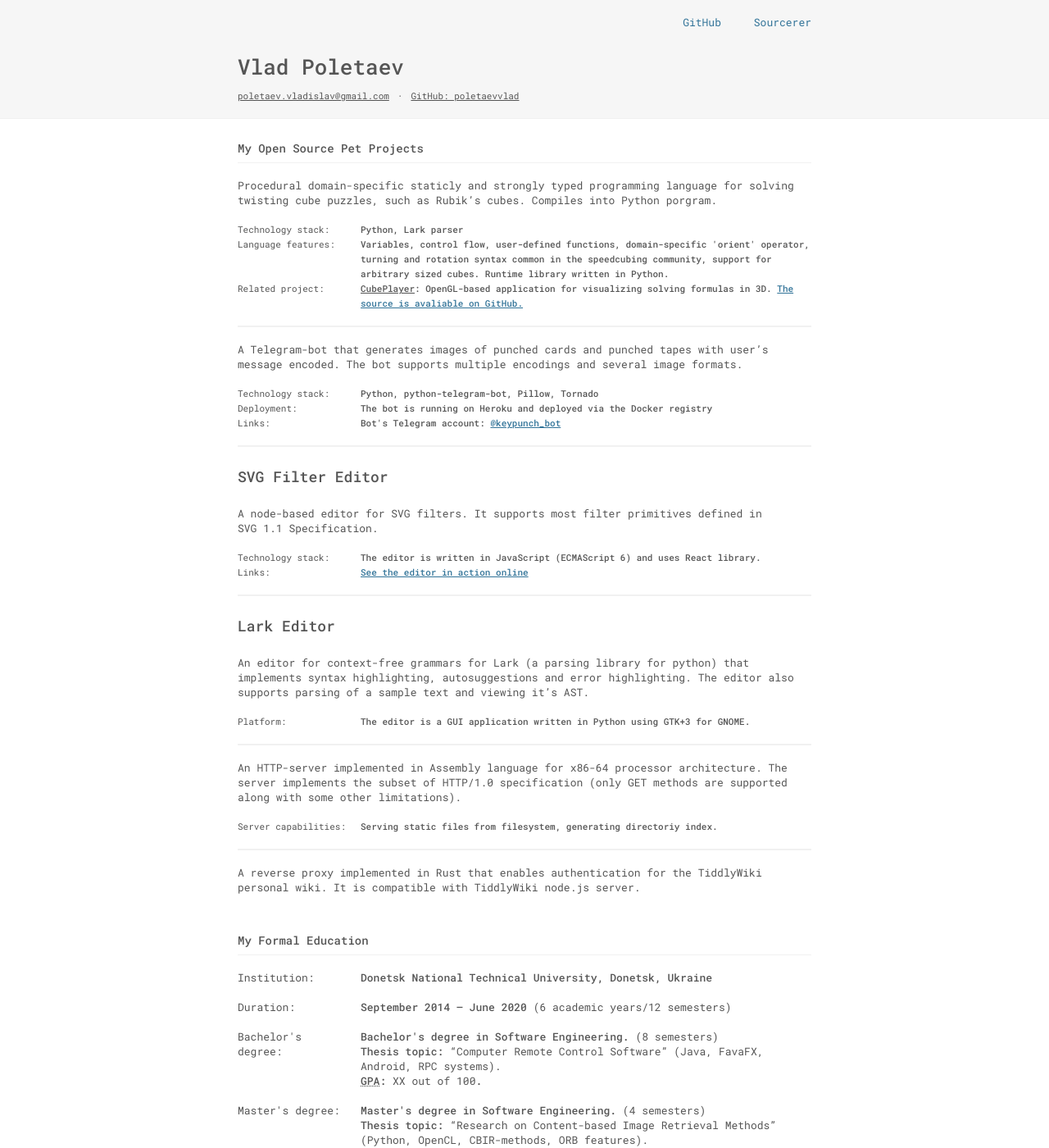
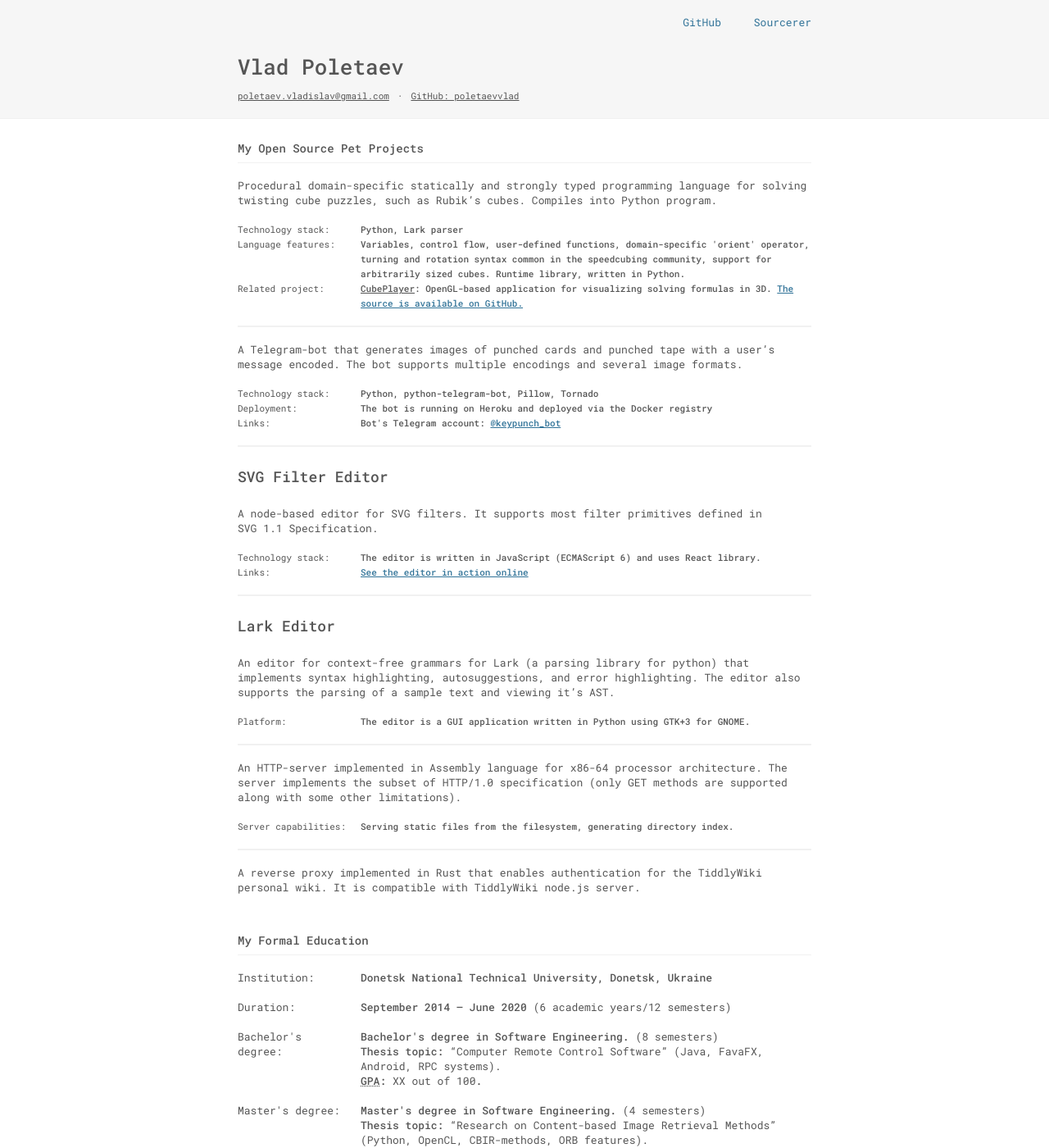
Before and after one commit to poletaevvlad/poletaevvlad.github.io, a Jekyll site: the page built from _pages/projects.md, in a window 1280 px wide and 1400 px high. Shown: the whole window at 82% size. Built offline with Jekyll 4.4.1, drawn with Linux system fonts in a browser that asks for light colours; some of the changed text lies outside the part shown.

Commit message:
Fixed some typos

```diff
--- a/_data/projects.yaml
+++ b/_data/projects.yaml
@@ -1,7 +1,7 @@
 - description: |
-    Procedural domain-specific *staticly* and strongly typed programming language
+    Procedural domain-specific statically and strongly typed programming language
     for solving twisting cube puzzles, such as Rubik’s cubes. Compiles into
-    Python porgram.
+    Python program.
   extra:
     - label: "Technology stack:"
       content: <span itemprop="runtimePlatform">Python</span>, Lark parser
@@ -9,18 +9,18 @@
       content: |
         Variables, control flow, user-defined functions, domain-specific 'orient'
         operator, turning and rotation syntax common in the speedcubing community,
-        support for arbitrary sized cubes. Runtime library written in Python.
+        support for arbitrarily sized cubes. Runtime library, written in Python.
     - label: "Related project:"
       content: |
         <u>CubePlayer</u>: OpenGL-based application for visualizing solving formulas in 3D.
-        <a href="https://github.com/poletaevvlad/CubePlayer">The source is avaliable
+        <a href="https://github.com/poletaevvlad/CubePlayer">The source is available
         on GitHub.</a>
   repo:
     owner: poletaevvlad
     name: cubelang
 
 - description: |
-    A Telegram-bot that generates images of punched cards and punched tapes with user's
+    A Telegram-bot that generates images of punched cards and punched tape with a user's
     message encoded. The bot supports multiple encodings and several image formats.
   extra:
     - label: "Technology stack:"
@@ -55,8 +55,8 @@
 - name: Lark Editor
   description: |
     An editor for context-free grammars for Lark (a parsing library for python) that
-    implements syntax highlighting, autosuggestions and error highlighting. The editor
-    also supports parsing of a sample text and viewing it's AST.
+    implements syntax highlighting, autosuggestions, and error highlighting. The editor
+    also supports the parsing of a sample text and viewing it's AST.
   extra:
     - label: "Platform:"
       content: |
@@ -73,7 +73,7 @@
   extra:
     - label: "Server capabilities:"
       content: |
-        Serving static files from filesystem, generating directoriy index.
+        Serving static files from the filesystem, generating directory index.
   repo:
     owner: poletaevvlad
     name: http-asm
--- a/_layouts/projects.html
+++ b/_layouts/projects.html
@@ -72,7 +72,7 @@ layout: base
 </div>
 
 <footer class="content">
-  <div>Repository statistics may be a couple days out of date.</div>
+  <div>Repository statistics maybe a couple of days out of date.</div>
   <div>This webpage is generated using Jekyll from <a href="https://github.com/poletaevvlad/poletaevvlad.github.io">the repository on GitHub</a>.</div>
 </footer>
 
```
